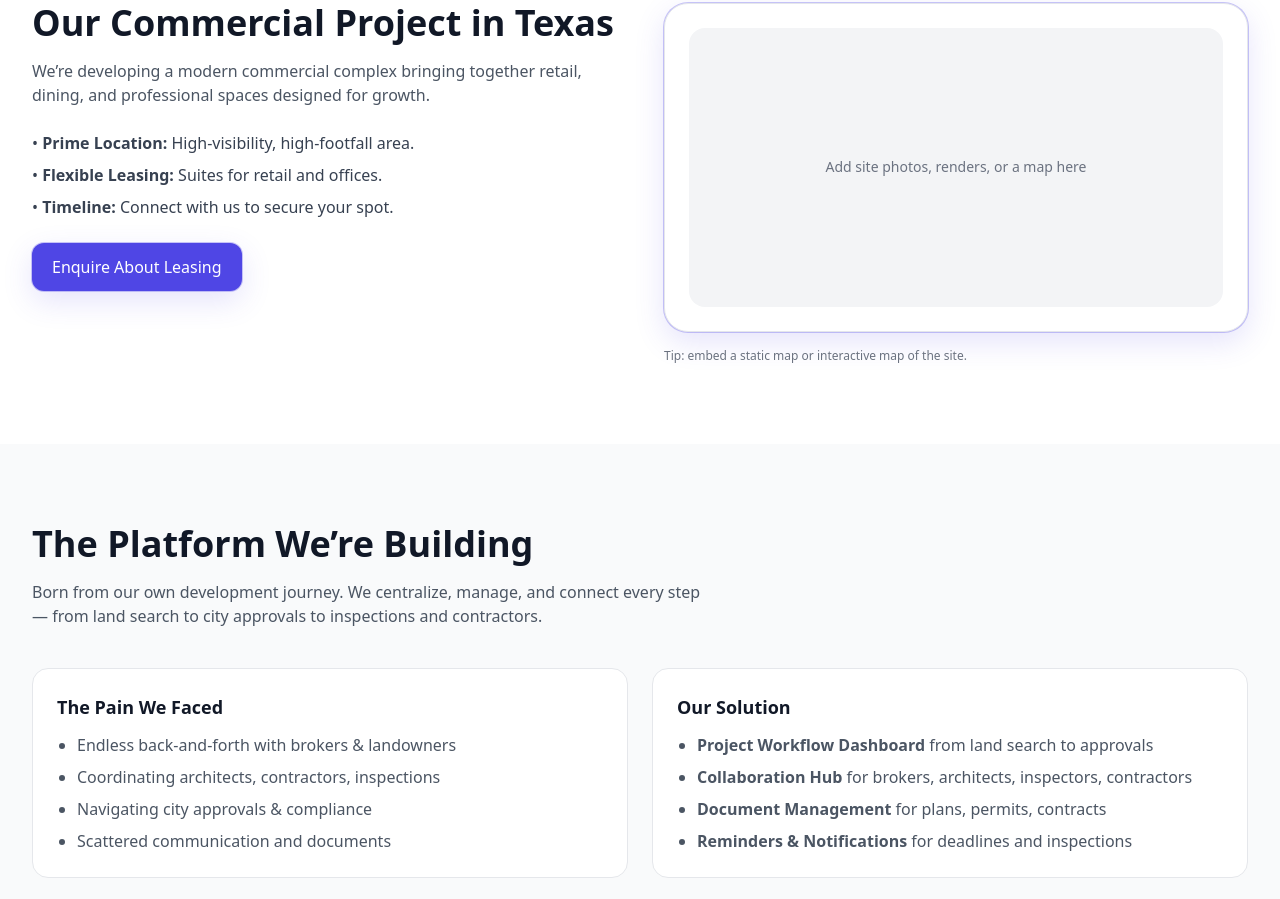
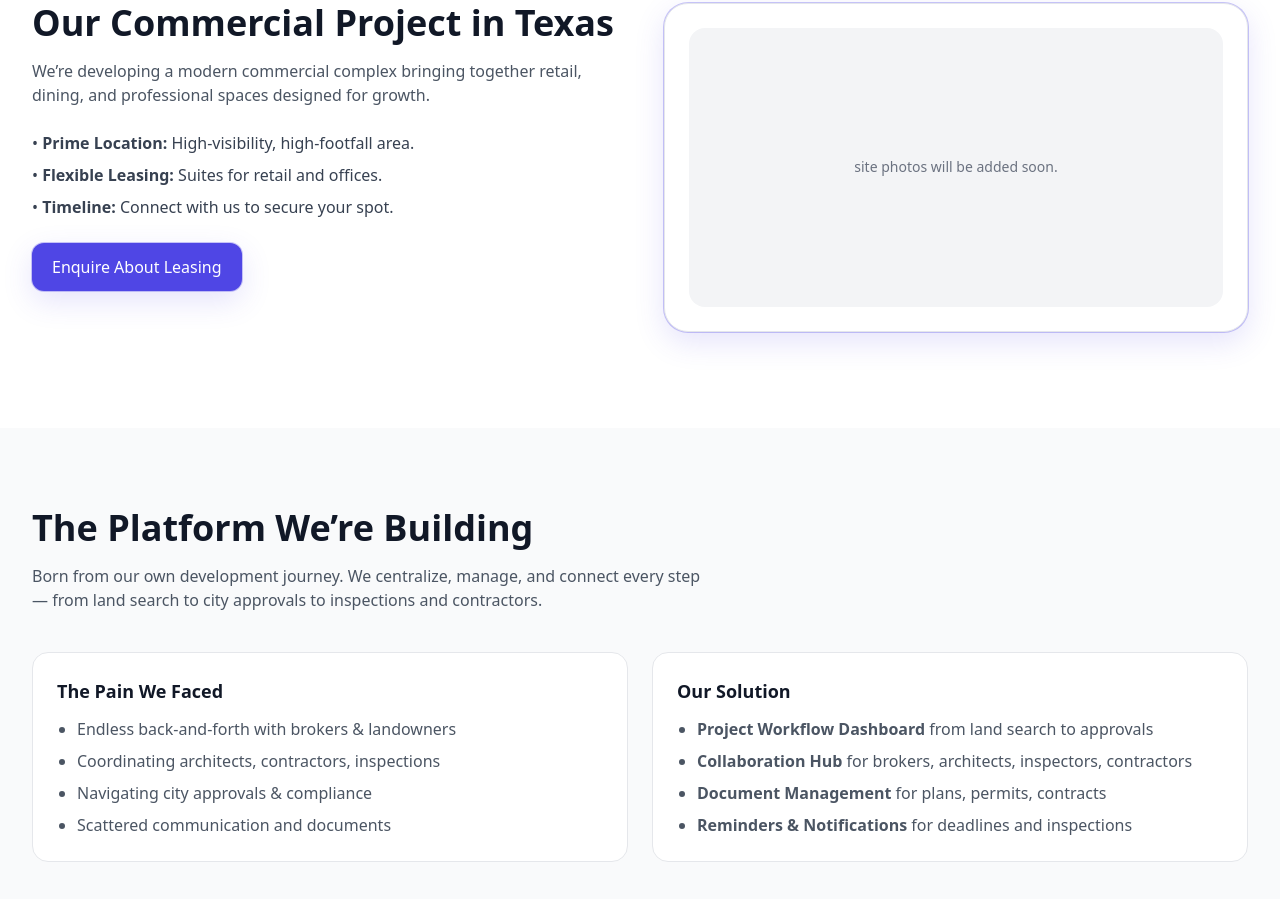
Before and after one commit to upsilon25/upsiloninvestments-landing, a plain HTML site: page index.html in a window 1280 px wide. Shown: the part 870-1769 px from the top of the page. Drawn offline with nearby package versions, Linux system fonts and the light colour scheme.

Commit message:
Update index.html

```diff
--- a/index.html
+++ b/index.html
@@ -123,10 +123,10 @@
       <div class="order-1 md:order-2">
         <div class="aspect-video w-full rounded-3xl border ring-gradient bg-white grid place-items-center p-6">
           <div class="w-full h-full rounded-2xl bg-gray-100 grid place-items-center text-gray-500">
-            <span class="text-sm">Add site photos, renders, or a map here</span>
+            <span class="text-sm">site photos will be added soon.</span>
           </div>
         </div>
-        <div class="mt-4 text-xs text-gray-500">Tip: embed a static map or interactive map of the site.</div>
+        <div class="mt-4 text-xs text-gray-500"></div>
       </div>
     </div>
   </section>
```
